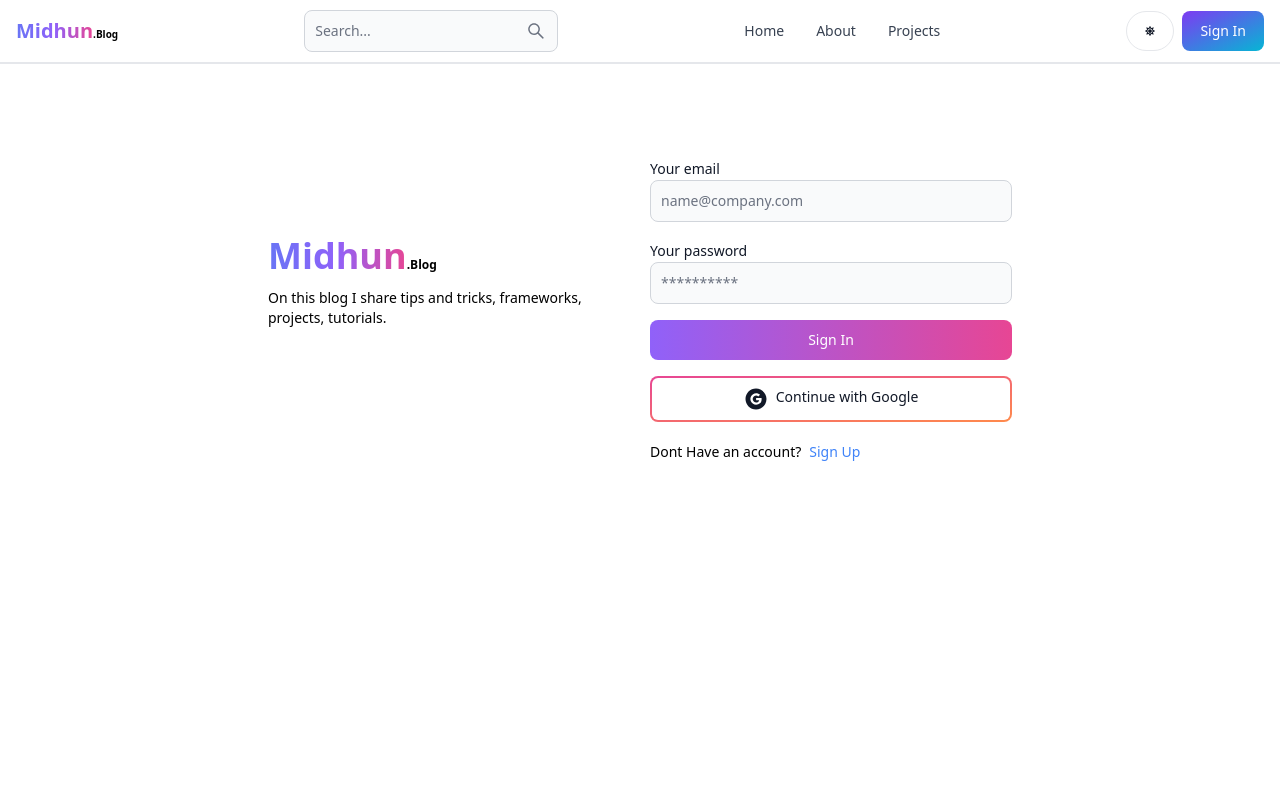
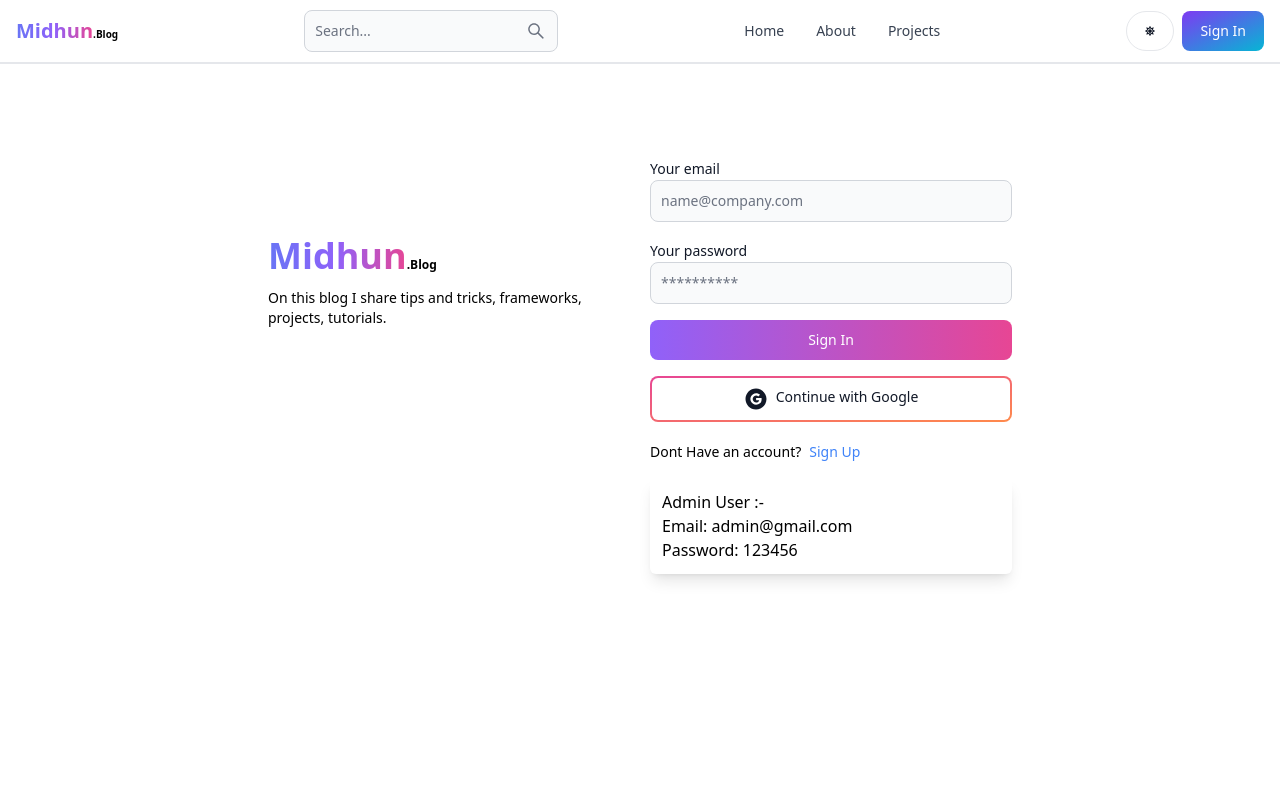
Before and after one commit to Midhunkumar-se/mern-blog, a React (Vite) app in the folder client/: page /sign-in in a window 1280 px wide. Shown: the top 800 px of the page. Built offline with nearby package versions, Linux system fonts and the light colour scheme; no server answers; the HTML template or start-up script is replaced by a standard one.

Commit message:
small change in signIn Page

```diff
--- a/client/src/pages/SignIn.jsx
+++ b/client/src/pages/SignIn.jsx
@@ -109,11 +109,22 @@ export default function SignIn() {
               Sign Up
             </Link>
           </div>
+
           {errorMessage && (
             <Alert className="mt-5" color="failure">
               {errorMessage}
             </Alert>
           )}
+
+          <div className="p-3  flex-1 shadow-lg rounded-md mt-4 bg-white">
+            <h1 className="font-medium">Admin User :-</h1>
+            <p>
+              <span className="font-medium">Email:</span> admin@gmail.com
+            </p>
+            <p>
+              <span className="font-medium">Password:</span> 123456
+            </p>
+          </div>
         </div>
       </div>
     </div>
```
